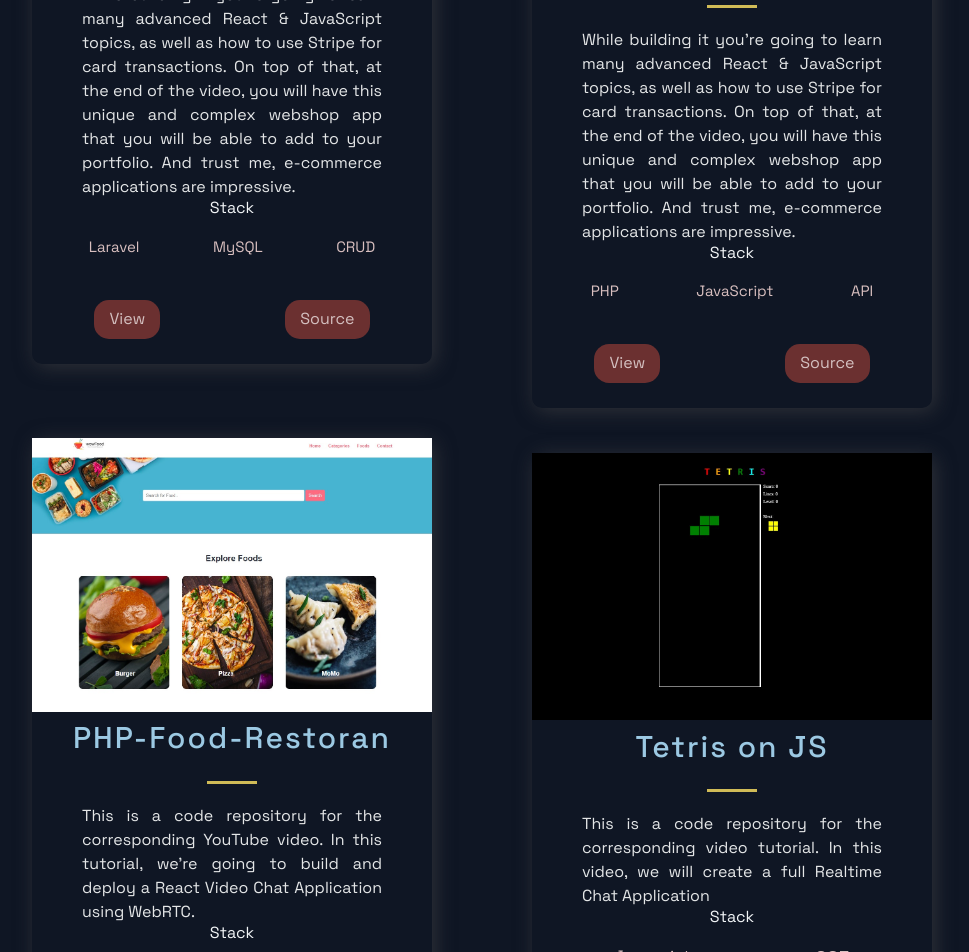
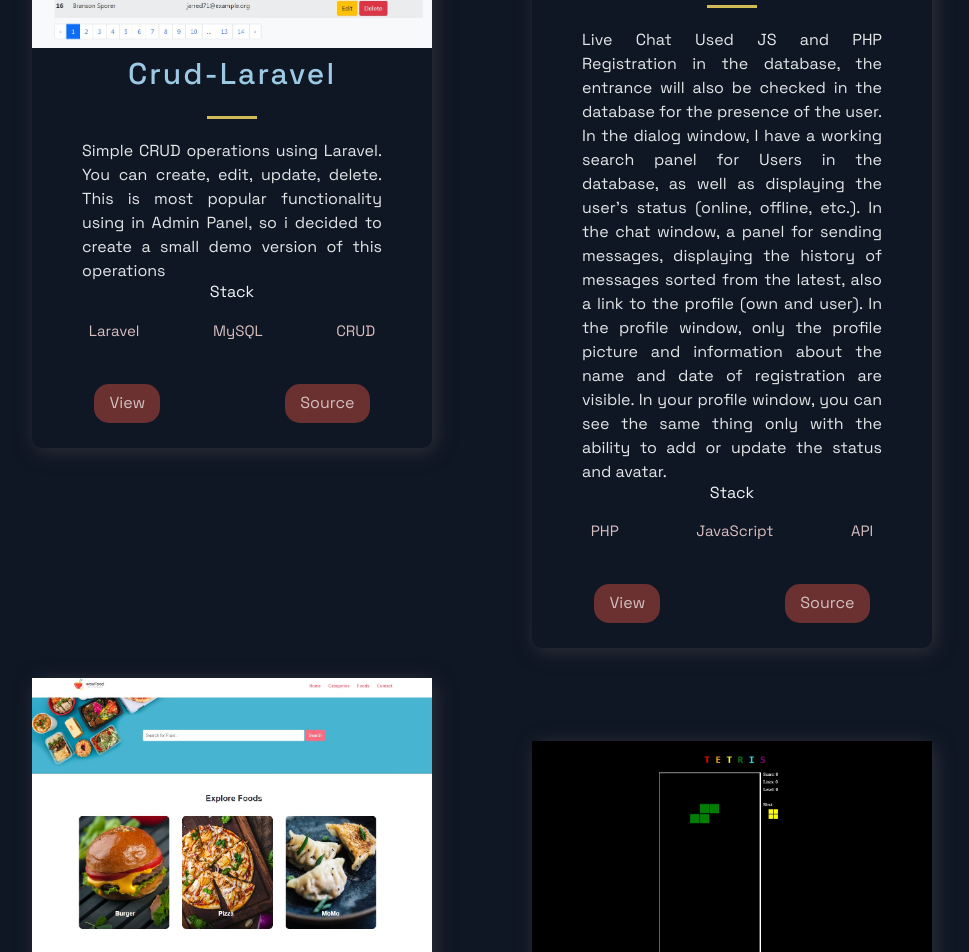
Before and after one commit to Timur0895/Portfolio-Website, a Next.js app: page / in a window 1280 px wide. Shown: the part 1440-2392 px from the top of the page, without its empty margins (158-1127 px from the left). Built offline with nearby package versions, Linux system fonts and the light colour scheme.

Commit message:
Update constants.js

```diff
--- a/src/constants/constants.js
+++ b/src/constants/constants.js
@@ -2,7 +2,7 @@ export const projects = [
   {
     title: "Crud-Laravel",
     description:
-      "While building it you're going to learn many advanced React & JavaScript topics, as well as how to use Stripe for card transactions. On top of that, at the end of the video, you will have this unique and complex webshop app that you will be able to add to your portfolio. And trust me, e-commerce applications are impressive.",
+      "Simple CRUD operations using Laravel. You can create, edit, update, delete. This is most popular functionality using in Admin Panel, so i decided to create a small demo version of this operations",
     image: "/images/1.jpg",
     tags: ["Laravel", "MySQL", "CRUD"],
     source: "https://github.com/Timur0895/CRUD-Laravel",
@@ -12,7 +12,7 @@ export const projects = [
   {
     title: "Realtime-Chat-App",
     description:
-      "While building it you're going to learn many advanced React & JavaScript topics, as well as how to use Stripe for card transactions. On top of that, at the end of the video, you will have this unique and complex webshop app that you will be able to add to your portfolio. And trust me, e-commerce applications are impressive.",
+      "Live Chat Used JS and PHP Registration in the database, the entrance will also be checked in the database for the presence of the user. In the dialog window, I have a working search panel for Users in the database, as well as displaying the user's status (online, offline, etc.). In the chat window, a panel for sending messages, displaying the history of messages sorted from the latest, also a link to the profile (own and user). In the profile window, only the profile picture and information about the name and date of registration are visible. In your profile window, you can see the same thing only with the ability to add or update the status and avatar.",
     image: "/images/2.jpg",
     tags: ["PHP", "JavaScript", "API"],
     source: "https://github.com/Timur0895/Realtime-Chat-App",
@@ -22,7 +22,7 @@ export const projects = [
   {
     title: "PHP-Food-Restoran",
     description:
-      "This is a code repository for the corresponding YouTube video. In this tutorial, we're going to build and deploy a React Video Chat Application using WebRTC.",
+      "A working PHP panel for site review and creating an order from a client, a working search panel by category and food name Admin panel in pure PHP without the use of libraries and frameworks creation of several administrators Displaying order statuses, users, food and all this works in real time using PHP and MySql queries.",
     image: "/images/3.jpg",
     tags: ["PHP", "Admin", "MySQL"],
     source: "https://github.com/Timur0895/PHP-Food-Restoran",
@@ -32,7 +32,7 @@ export const projects = [
   {
     title: "Tetris on JS",
     description:
-      "This is a code repository for the corresponding video tutorial. In this video, we will create a full Realtime Chat Application",
+      "The most popular game on the console. Created in JS using OOP. The maximum emphasis was on classes and functionality. The wrapper is exceptionally simple to look at.",
     image: "/images/4.jpg",
     tags: ["Javascript", "ООП"],
     source: "https://github.com/Timur0895/Tetris",
@@ -42,7 +42,7 @@ export const projects = [
   {
     title: "Budget-App",
     description:
-      "This is a code repository for the corresponding video tutorial. In this video, we will create a full Realtime Chat Application",
+      "Small budget calculator website, very simple JavaScript using CSS & HTML",
     image: "/images/5.png",
     tags: ["Javascript", "ООП", "First"],
     source: "https://github.com/Timur0895/Budget-app",
@@ -52,7 +52,7 @@ export const projects = [
   {
     title: "Covid-19 Tracker",
     description:
-      "This is a code repository for the corresponding video tutorial. In this video, we will create a full Realtime Chat Application",
+      "In this video, we will create a COVID-19 Tracker/Stats Application. We're going to use React with the addition of Charts.js, Material UI, and many different modules. Corona Virus is, unfortunately, spreading through the entire world. What can we, as developers, do to make the situation better? We can help to spread awareness by visualizing the data. The data is fetched from the API and we'll create cards displaying the statistics as well as Charts. This project/application is created using the most modern JavaScript syntax. Along the way, you'll learn how to use Material UI, Charts.js, React Hooks, API data fetching, all of it in React JS! The project is going to fetch the live data from the API using Async/Await syntax. In this video, we also use React Hooks! By the end of this video, you will have a strong understanding of React's workflow; including data fetching, hooks, folder structure, and more.",
     image: "/images/6.png",
     tags: ["Javascript", "React", "API"],
     source: "https://github.com/Timur0895/Covid-19Tracker",
```
